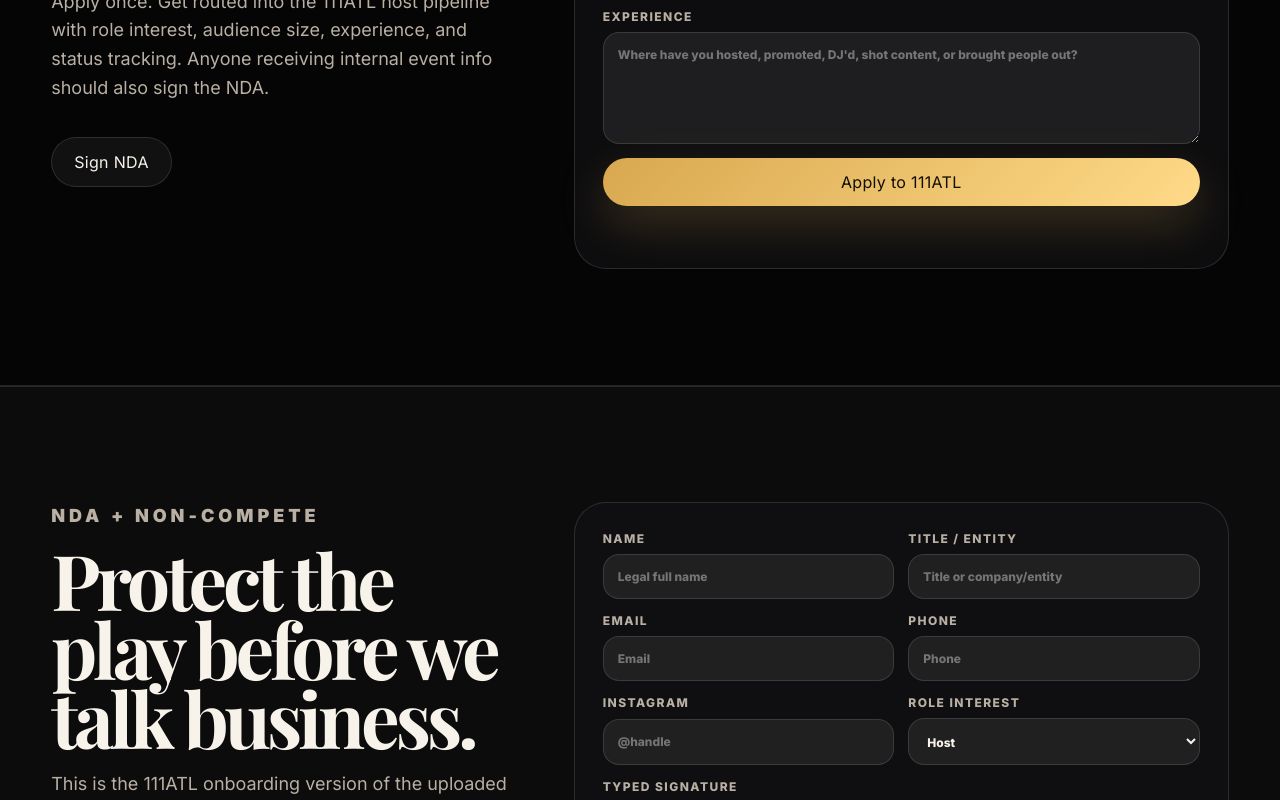
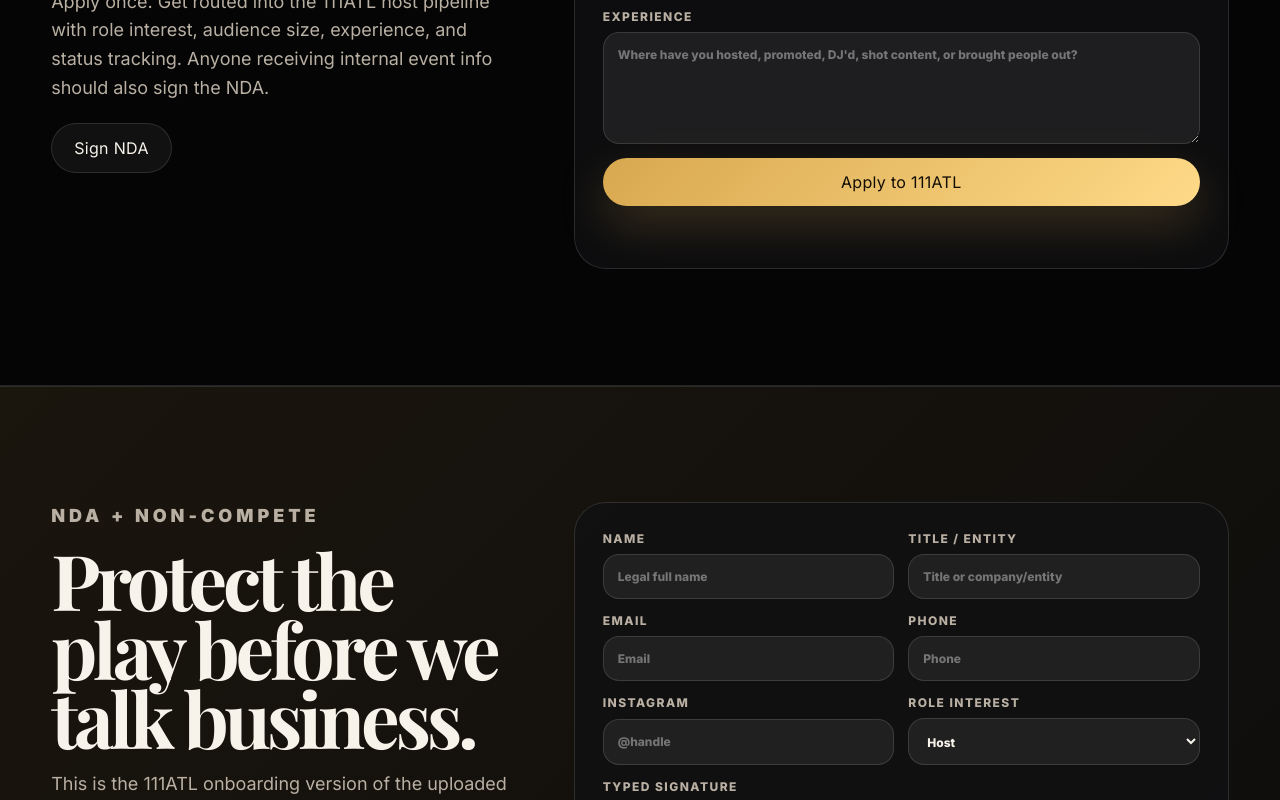
Before and after one commit to dolodorsey/111atl, a website: page index.html in a window 1280 px wide. Shown: the part 3760-4560 px from the top of the page. Drawn offline with nearby package versions, Linux system fonts and the light colour scheme; no server answers.

Commit message:
Style 111ATL NDA section

```diff
--- a/styles.css
+++ b/styles.css
@@ -20,11 +20,12 @@ a{color:inherit;text-decoration:none}
 .brand{display:flex;align-items:baseline;gap:7px;font-weight:900;letter-spacing:-.06em}.brand-mark{font-family:Playfair Display,serif;font-size:34px;line-height:1;color:var(--gold-2)}.brand-text{font-size:20px;letter-spacing:.18em}.site-header nav{display:flex;gap:22px;font-size:13px;text-transform:uppercase;letter-spacing:.14em;color:var(--muted)}.site-header nav a:hover{color:var(--text)}.header-cta{border:1px solid var(--gold);padding:10px 16px;border-radius:999px;font-weight:800;font-size:13px;color:var(--gold-2)}
 .section-pad{position:relative;z-index:1;padding:clamp(64px,9vw,120px) clamp(18px,4vw,64px)}
 .hero{min-height:86vh;display:grid;grid-template-columns:minmax(0,1.08fr) minmax(320px,.72fr);align-items:center;gap:clamp(34px,7vw,92px)}
-.eyebrow{margin:0 0 14px;color:var(--gold-2);text-transform:uppercase;letter-spacing:.22em;font-size:12px;font-weight:900}.hero h1,.split-section h2,.form-copy h2,.birthday-card h2{font-family:Playfair Display,serif;letter-spacing:-.055em;line-height:.9;margin:0}.hero h1{font-size:clamp(58px,10.5vw,148px);max-width:920px}.hero-sub{font-size:clamp(17px,2vw,23px);line-height:1.55;color:var(--muted);max-width:760px;margin:28px 0 0}.hero-actions{display:flex;gap:14px;flex-wrap:wrap;margin-top:34px}.btn{display:inline-flex;align-items:center;justify-content:center;border:0;border-radius:999px;padding:14px 22px;font-weight:900;letter-spacing:.02em;cursor:pointer;transition:.2s ease;font:inherit}.btn.primary{background:linear-gradient(135deg,var(--gold),var(--gold-2));color:#120d05;box-shadow:0 18px 48px rgba(216,168,79,.22)}.btn.primary:hover{transform:translateY(-2px)}.btn.ghost{border:1px solid var(--line);background:rgba(255,255,255,.05);color:var(--text)}.btn.light{background:var(--text);color:#050506}.btn.full{width:100%}.trust-row{display:flex;flex-wrap:wrap;gap:10px;margin-top:34px}.trust-row span{padding:9px 12px;border:1px solid var(--line);border-radius:999px;color:var(--muted);font-size:12px;text-transform:uppercase;letter-spacing:.13em}
+.eyebrow{margin:0 0 14px;color:var(--gold-2);text-transform:uppercase;letter-spacing:.22em;font-size:12px;font-weight:900}.hero h1,.split-section h2,.form-copy h2,.birthday-card h2{font-family:Playfair Display,serif;letter-spacing:-.055em;line-height:.9;margin:0}.hero h1{font-size:clamp(58px,10.5vw,148px);max-width:920px}.hero-sub{font-size:clamp(17px,2vw,23px);line-height:1.55;color:var(--muted);max-width:760px;margin:28px 0 0}.hero-actions{display:flex;gap:14px;flex-wrap:wrap;margin-top:34px}.hero-actions.compact-actions{margin-top:20px}.btn{display:inline-flex;align-items:center;justify-content:center;border:0;border-radius:999px;padding:14px 22px;font-weight:900;letter-spacing:.02em;cursor:pointer;transition:.2s ease;font:inherit}.btn.primary{background:linear-gradient(135deg,var(--gold),var(--gold-2));color:#120d05;box-shadow:0 18px 48px rgba(216,168,79,.22)}.btn.primary:hover{transform:translateY(-2px)}.btn.ghost{border:1px solid var(--line);background:rgba(255,255,255,.05);color:var(--text)}.btn.light{background:var(--text);color:#050506}.btn.full{width:100%}.trust-row{display:flex;flex-wrap:wrap;gap:10px;margin-top:34px}.trust-row span{padding:9px 12px;border:1px solid var(--line);border-radius:999px;color:var(--muted);font-size:12px;text-transform:uppercase;letter-spacing:.13em}
 .hero-card{position:relative;padding:28px;border:1px solid rgba(216,168,79,.28);border-radius:32px;background:linear-gradient(145deg,rgba(255,255,255,.1),rgba(255,255,255,.03));box-shadow:0 30px 90px rgba(0,0,0,.4);overflow:hidden}.hero-card:before{content:"";position:absolute;inset:-40% -20% auto auto;width:320px;height:320px;background:rgba(216,168,79,.18);filter:blur(20px);border-radius:50%}.card-topline{text-transform:uppercase;letter-spacing:.2em;color:var(--gold-2);font-size:11px;font-weight:900}.pulse-orb{width:96px;height:96px;border-radius:50%;margin:30px 0;background:radial-gradient(circle at 35% 35%,#fff7d2,var(--gold),#5f3d0a);box-shadow:0 0 0 12px rgba(216,168,79,.08),0 0 80px rgba(216,168,79,.44)}.hero-card h2{font-size:34px;margin:0 0 10px}.hero-card p{color:var(--muted);line-height:1.5}
 .lead-form{position:relative;z-index:2;display:grid;gap:14px}.lead-form label{display:grid;gap:8px;color:var(--muted);font-size:12px;font-weight:800;text-transform:uppercase;letter-spacing:.12em}.lead-form input,.lead-form select,.lead-form textarea{width:100%;border:1px solid var(--line);border-radius:16px;background:rgba(255,255,255,.07);color:var(--text);padding:14px 14px;font:inherit;outline:none}.lead-form textarea{min-height:112px;resize:vertical}.lead-form input:focus,.lead-form select:focus,.lead-form textarea:focus{border-color:var(--gold);box-shadow:0 0 0 4px rgba(216,168,79,.12)}.form-status{min-height:20px;margin:0;color:var(--muted);font-size:13px}.form-status.ok{color:var(--ok)}.form-status.error{color:var(--danger)}
 .ticker{position:relative;z-index:1;display:flex;gap:18px;white-space:nowrap;overflow:hidden;border-block:1px solid var(--line);padding:16px 0;color:rgba(255,255,255,.52);text-transform:uppercase;letter-spacing:.18em;font-weight:900}.ticker span{animation:slide 22s linear infinite;padding-left:18px}@keyframes slide{from{transform:translateX(0)}to{transform:translateX(-260px)}}
 .split-section{display:grid;grid-template-columns:.72fr 1fr;gap:clamp(28px,6vw,72px);align-items:start}.split-section h2,.form-copy h2,.birthday-card h2{font-size:clamp(42px,6vw,82px)}.section-copy,.form-copy p,.birthday-card p{color:var(--muted);font-size:18px;line-height:1.6}.event-grid{display:grid;grid-template-columns:repeat(3,minmax(0,1fr));gap:16px}.event-card{padding:24px;border:1px solid var(--line);border-radius:28px;background:linear-gradient(180deg,rgba(255,255,255,.08),rgba(255,255,255,.03));min-height:260px;display:flex;flex-direction:column}.event-date{margin:0 0 34px;color:var(--gold-2);font-size:12px;font-weight:900;text-transform:uppercase;letter-spacing:.16em}.event-card h3{font-size:27px;letter-spacing:-.04em;margin:0 0 12px}.event-card p{color:var(--muted);line-height:1.5}.event-card a{margin-top:auto;color:var(--gold-2);font-weight:900}
 .form-section{display:grid;grid-template-columns:.7fr 1fr;gap:clamp(28px,5vw,70px);background:rgba(255,255,255,.03);border-top:1px solid var(--line);border-bottom:1px solid var(--line)}.form-section.alt{background:transparent}.panel{padding:28px;border:1px solid var(--line);border-radius:32px;background:rgba(17,17,20,.72)}.form-grid{display:grid;grid-template-columns:repeat(2,minmax(0,1fr));gap:14px}.birthday-section{padding-block:80px}.birthday-card{border:1px solid rgba(216,168,79,.22);border-radius:34px;padding:clamp(28px,5vw,56px);background:linear-gradient(135deg,rgba(216,168,79,.18),rgba(255,255,255,.04))}.lead-form.inline{grid-template-columns:repeat(5,minmax(0,1fr));align-items:end;margin-top:30px}.lead-form.inline .form-status{grid-column:1/-1}.lead-form.inline input{height:52px}
+.nda-section{background:linear-gradient(135deg,rgba(216,168,79,.1),rgba(255,255,255,.03))}.nda-text{margin-top:28px;border:1px solid rgba(216,168,79,.22);border-radius:24px;background:rgba(255,255,255,.04);overflow:hidden}.nda-text summary{cursor:pointer;padding:18px 20px;color:var(--gold-2);font-weight:900;text-transform:uppercase;letter-spacing:.12em}.legal-copy{max-height:520px;overflow:auto;padding:0 20px 22px;color:var(--muted);line-height:1.55}.legal-copy h3,.legal-copy h4{color:var(--text);margin-bottom:8px}.legal-copy h3{font-size:22px}.legal-copy h4{margin-top:20px}.agreement-checks{display:grid;gap:12px;margin:6px 0 4px}.lead-form .checkbox-label{display:grid;grid-template-columns:22px 1fr;align-items:start;gap:12px;text-transform:none;letter-spacing:0;font-size:13px;line-height:1.45;color:var(--text);background:rgba(255,255,255,.05);border:1px solid var(--line);border-radius:16px;padding:14px}.lead-form .checkbox-label input{width:18px;height:18px;margin:1px 0 0;accent-color:var(--gold)}
 .site-footer{position:relative;z-index:1;display:flex;justify-content:space-between;gap:20px;padding:36px clamp(18px,4vw,64px);border-top:1px solid var(--line);color:var(--muted)}.site-footer strong{display:block;color:var(--text);font-size:22px}.site-footer p{max-width:560px;line-height:1.5}
 @media (max-width:960px){.site-header nav{display:none}.hero,.split-section,.form-section{grid-template-columns:1fr}.event-grid{grid-template-columns:1fr}.lead-form.inline{grid-template-columns:1fr}.form-grid{grid-template-columns:1fr}.hero-card{max-width:580px}.site-footer{display:grid}.header-cta{display:none}}
```
